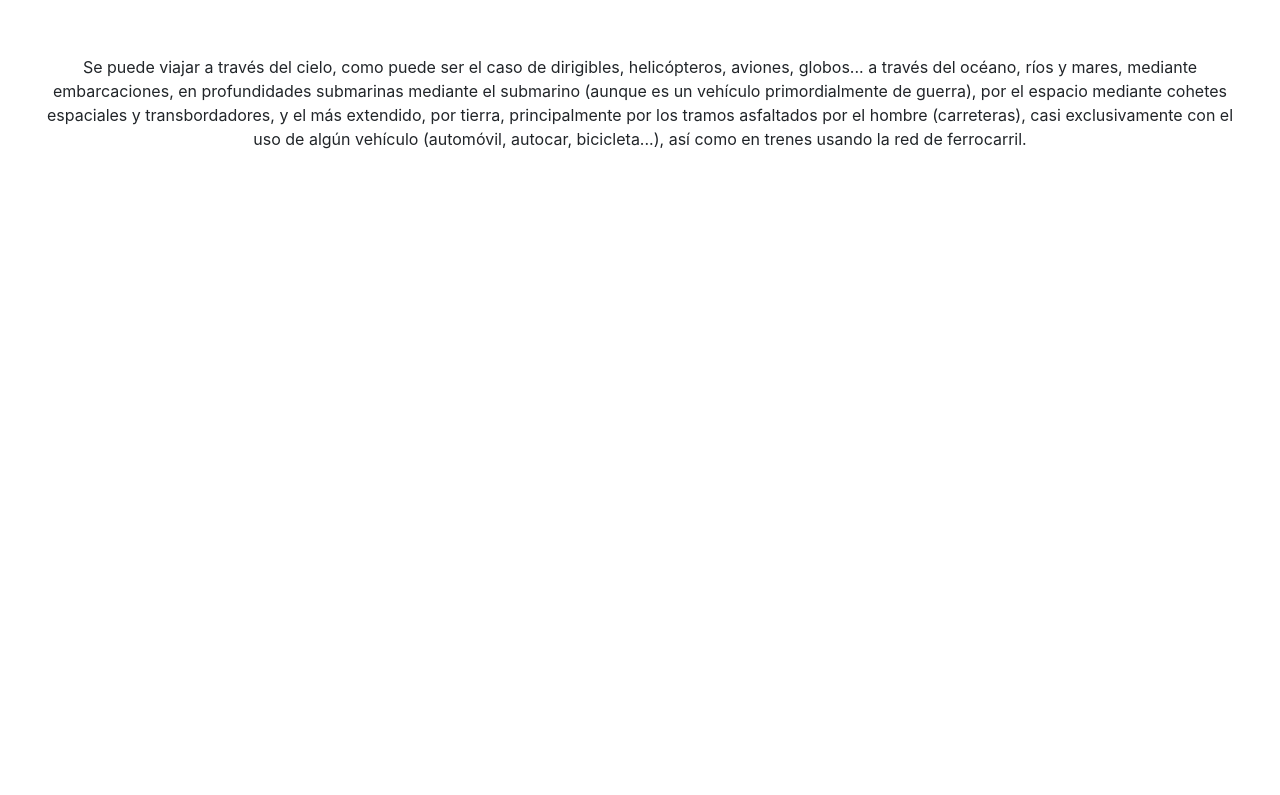
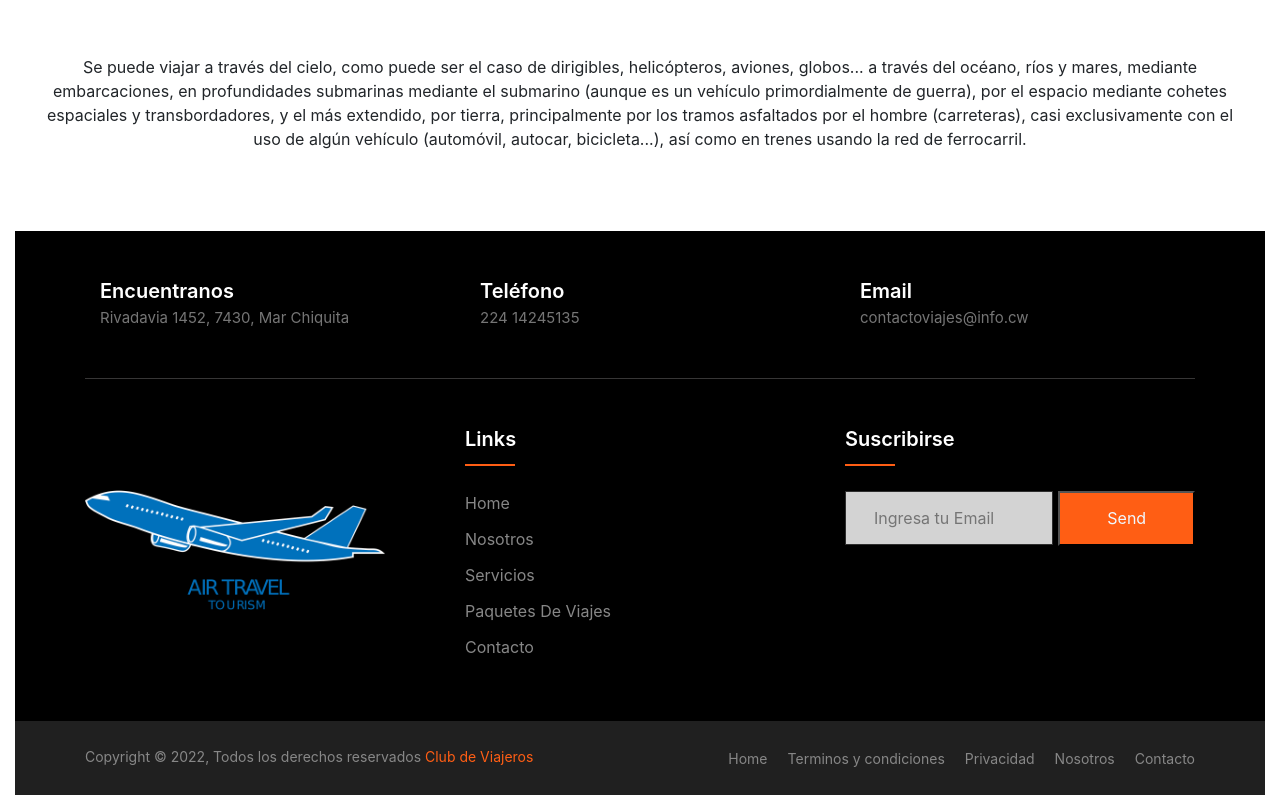
Before and after one commit to agustin-f/angular-site, an Angular app: page / in a window 1280 px wide. Shown: the part 3635-4430 px from the top of the page. Before the commit the page ends 3866 px from the top, so only its background shows below. Built offline with nearby package versions, Linux system fonts and the light colour scheme.

Commit message:
add custom codepen footer html and css

```diff
--- a/src/app/app.component.html
+++ b/src/app/app.component.html
@@ -37,4 +37,12 @@
         <p class="text-center p-padding">Se puede viajar a través del cielo, como puede ser el caso de dirigibles, helicópteros, aviones, globos... a través del océano, ríos y mares, mediante embarcaciones, en profundidades submarinas mediante el submarino (aunque es un vehículo primordialmente de guerra), por el espacio mediante cohetes espaciales y transbordadores, y el más extendido, por tierra, principalmente por los tramos asfaltados por el hombre (carreteras), casi exclusivamente con el uso de algún vehículo (automóvil, autocar, bicicleta...), así como en trenes usando la red de ferrocarril.</p>
     </div>
 
+    <div class="row">
+        <div class="col-12 w-100">
+            <app-footer></app-footer>
+        </div>
+
+    </div>
+
+
 </div>
--- a/src/app/app.module.ts
+++ b/src/app/app.module.ts
@@ -10,6 +10,7 @@ import { CardComponent } from './card/card.component';
 import { FullWidthImageComponent } from './full-width-image/full-width-image.component';
 import { CardsMorePacksComponent } from './cards-more-packs/cards-more-packs.component';
 import { BlogComponent } from './blog/blog.component';
+import { FooterComponent } from './footer/footer.component';
 
 @NgModule({
   declarations: [
@@ -20,6 +21,7 @@ import { BlogComponent } from './blog/blog.component';
     FullWidthImageComponent,
     CardsMorePacksComponent,
     BlogComponent,
+    FooterComponent,
   ],
   imports: [
     BrowserModule,
--- /dev/null
+++ b/src/app/footer/footer.component.css
@@ -0,0 +1,184 @@
+ul {
+    margin: 0px;
+    padding: 0px;
+}
+.footer-section {
+  background: black;
+  position: relative;
+}
+.footer-cta {
+  border-bottom: 1px solid #373636;
+}
+.single-cta i {
+  color: #ff5e14;
+  font-size: 30px;
+  float: left;
+  margin-top: 8px;
+}
+.cta-text {
+  padding-left: 15px;
+  display: inline-block;
+}
+.cta-text h4 {
+  color: #fff;
+  font-size: 20px;
+  font-weight: 600;
+  margin-bottom: 2px;
+}
+.cta-text span {
+  color: #757575;
+  font-size: 15px;
+}
+.footer-content {
+  position: relative;
+  z-index: 2;
+}
+.footer-pattern img {
+  position: absolute;
+  top: 0;
+  left: 0;
+  height: 330px;
+  background-size: cover;
+  background-position: 100% 100%;
+}
+
+.footer-logo {
+  margin-top: 3rem;
+  margin-bottom: 3rem;
+}
+
+.footer-logo img {
+    max-width: 300px;
+}
+
+.footer-text p {
+  margin-bottom: 14px;
+  font-size: 14px;
+      color: #7e7e7e;
+  line-height: 28px;
+}
+
+.footer-social-icon span {
+  color: #fff;
+  display: block;
+  font-size: 20px;
+  font-weight: 700;
+  font-family: 'Poppins', sans-serif;
+  margin-bottom: 20px;
+}
+
+.footer-social-icon a {
+  color: #fff;
+  font-size: 16px;
+  margin-right: 15px;
+}
+
+.footer-social-icon i {
+  height: 40px;
+  width: 40px;
+  text-align: center;
+  line-height: 38px;
+  border-radius: 50%;
+}
+
+.facebook-bg{
+  background: #3B5998;
+}
+
+.twitter-bg{
+  background: #55ACEE;
+}
+
+.google-bg{
+  background: #DD4B39;
+}
+
+.footer-widget-heading h3 {
+  color: #fff;
+  font-size: 20px;
+  font-weight: 600;
+  margin-bottom: 40px;
+  position: relative;
+}
+
+.footer-widget-heading h3::before {
+  content: "";
+  position: absolute;
+  left: 0;
+  bottom: -15px;
+  height: 2px;
+  width: 50px;
+  background: #ff5e14;
+}
+
+.footer-widget ul li {
+  display: inline-block;
+  width: 100%;
+  margin-bottom: 12px;
+}
+
+.footer-widget ul li a:hover{
+  color: #ff5e14;
+}
+
+.footer-widget ul li a {
+  color: #878787;
+  text-transform: capitalize;
+}
+
+.subscribe-form {
+  position: relative;
+  overflow: hidden;
+  display: flex;
+  align-items: center;
+}
+
+.subscribe-form form{
+    display: flex;
+    align-items: center;
+    vertical-align: middle;
+}
+
+.subscribe-form input {
+  width: 100%;
+  padding: 14px 28px;
+  background: lightgrey;
+  border: 1px solid #2E2E2E;
+  color: white;
+}
+
+.suscribe-button{
+    background-color: #ff5e14;
+    color: aliceblue;
+    width: 250px;
+    height: 55px;margin-left: 5px;
+}
+
+.copyright-area{
+  background: #202020;
+  padding: 25px 0;
+}
+
+.copyright-text p {
+  margin: 0;
+  font-size: 14px;
+  color: #878787;
+}
+
+.copyright-text p a{
+  color: #ff5e14;
+}
+
+.footer-menu li {
+  display: inline-block;
+  margin-left: 20px;
+}
+
+.footer-menu li:hover a{
+  color: #ff5e14;
+}
+
+.footer-menu li a {
+  font-size: 14px;
+  color: #878787;
+}
--- /dev/null
+++ b/src/app/footer/footer.component.html
@@ -0,0 +1,95 @@
+<footer class="footer-section">
+    <div class="container">
+        <div class="footer-cta pt-5 pb-5">
+            <div class="row">
+                <div class="col-xl-4 col-md-4 mb-30">
+                    <div class="single-cta">
+                        <i class="fas fa-map-marker-alt"></i>
+                        <div class="cta-text">
+                            <h4>Encuentranos</h4>
+                            <span>Rivadavia 1452, 7430, Mar Chiquita</span>
+                        </div>
+                    </div>
+                </div>
+                <div class="col-xl-4 col-md-4 mb-30">
+                    <div class="single-cta">
+                        <i class="fas fa-phone"></i>
+                        <div class="cta-text">
+                            <h4>Teléfono</h4>
+                            <span>224 14245135</span>
+                        </div>
+                    </div>
+                </div>
+                <div class="col-xl-4 col-md-4 mb-30">
+                    <div class="single-cta">
+                        <i class="far fa-envelope-open"></i>
+                        <div class="cta-text">
+                            <h4>Email</h4>
+                            <span>contactoviajes@info.cw</span>
+                        </div>
+                    </div>
+                </div>
+            </div>
+        </div>
+        <div class="footer-content pt-5 pb-5">
+            <div class="row">
+                <div class="col-xl-4 col-lg-4 mb-50">
+                    <div class="footer-widget">
+                        <div class="footer-logo">
+                            <a href="index.html"><img src="../../assets/images/logos/air-2640661_1280.webp" class="img-fluid" alt="logo"></a>
+                        </div>
+                    </div>
+                </div>
+                <div class="col-xl-4 col-lg-4 col-md-6 mb-30">
+                    <div class="footer-widget">
+                        <div class="footer-widget-heading">
+                            <h3>Links</h3>
+                        </div>
+                        <ul>
+                            <li><a href="#">Home</a></li>
+                            <li><a href="#">Nosotros</a></li>
+                            <li><a href="#">Servicios</a></li>
+                            <li><a href="#">Paquetes de viajes</a></li>
+                            <li><a href="#">Contacto</a></li>
+                        </ul>
+                    </div>
+                </div>
+                <div class="col-xl-4 col-lg-4 col-md-6 mb-50">
+                    <div class="footer-widget">
+                        <div class="footer-widget-heading">
+                            <h3>Suscribirse</h3>
+                        </div>
+                        <div class="subscribe-form">
+                            <form action="#">
+                                <input type="text" placeholder="Ingresa tu Email">
+                                <button class="suscribe-button">Send</button>
+                            </form>
+                        </div>
+                    </div>
+                </div>
+            </div>
+        </div>
+    </div>
+    <div class="copyright-area">
+        <div class="container">
+            <div class="row">
+                <div class="col-xl-6 col-lg-6 text-center text-lg-left">
+                    <div class="copyright-text">
+                        <p>Copyright &copy; 2022, Todos los derechos reservados <a href="#">Club de Viajeros</a></p>
+                    </div>
+                </div>
+                <div class="col-xl-6 col-lg-6 d-none d-lg-block text-right">
+                    <div class="footer-menu">
+                        <ul>
+                            <li><a href="#">Home</a></li>
+                            <li><a href="#">Terminos y condiciones</a></li>
+                            <li><a href="#">Privacidad</a></li>
+                            <li><a href="#">Nosotros</a></li>
+                            <li><a href="#">Contacto</a></li>
+                        </ul>
+                    </div>
+                </div>
+            </div>
+        </div>
+    </div>
+</footer>
--- /dev/null
+++ b/src/app/footer/footer.component.ts
@@ -0,0 +1,15 @@
+import { Component, OnInit } from '@angular/core';
+
+@Component({
+  selector: 'app-footer',
+  templateUrl: './footer.component.html',
+  styleUrls: ['./footer.component.css']
+})
+export class FooterComponent implements OnInit {
+
+  constructor() { }
+
+  ngOnInit(): void {
+  }
+
+}
```
Also changed, not shown: src/assets/images/logos/air-2640661_1280.webp (added), 1 other file (tests, documents, lock files or other folders).
